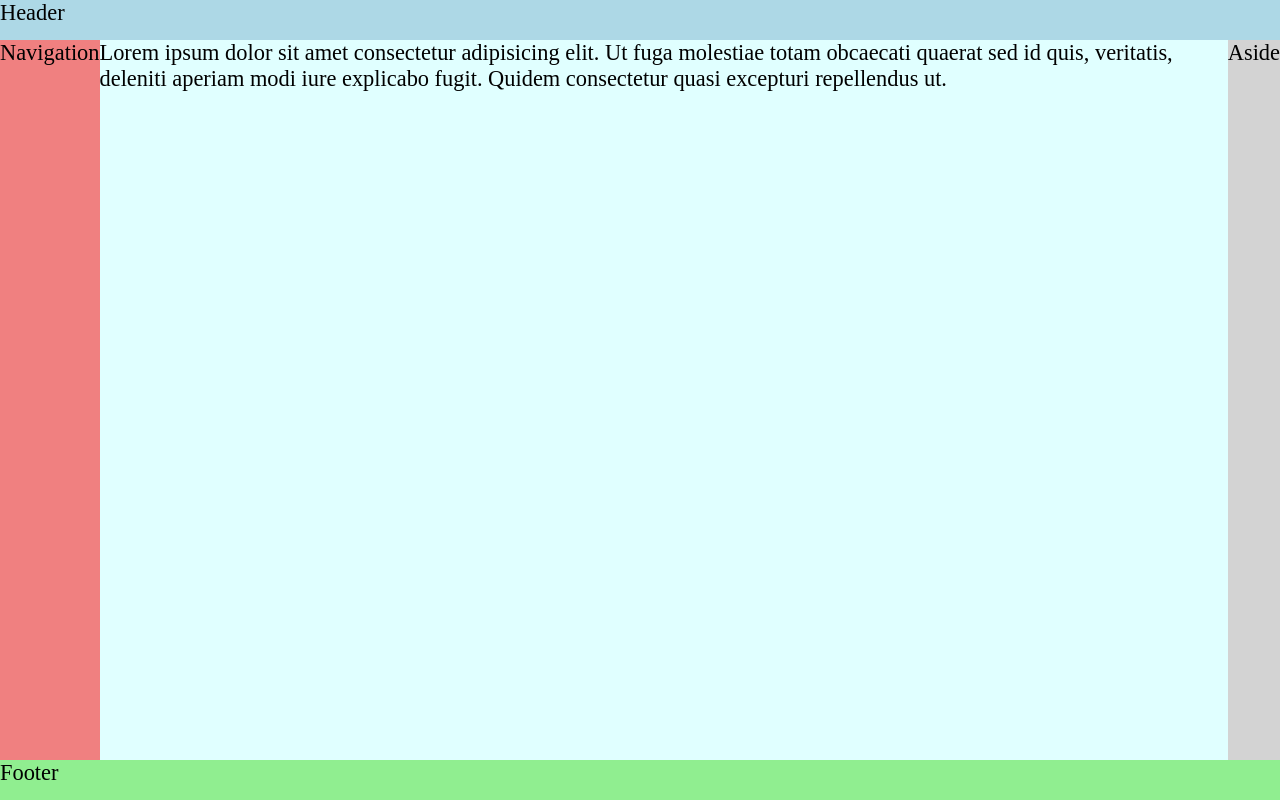
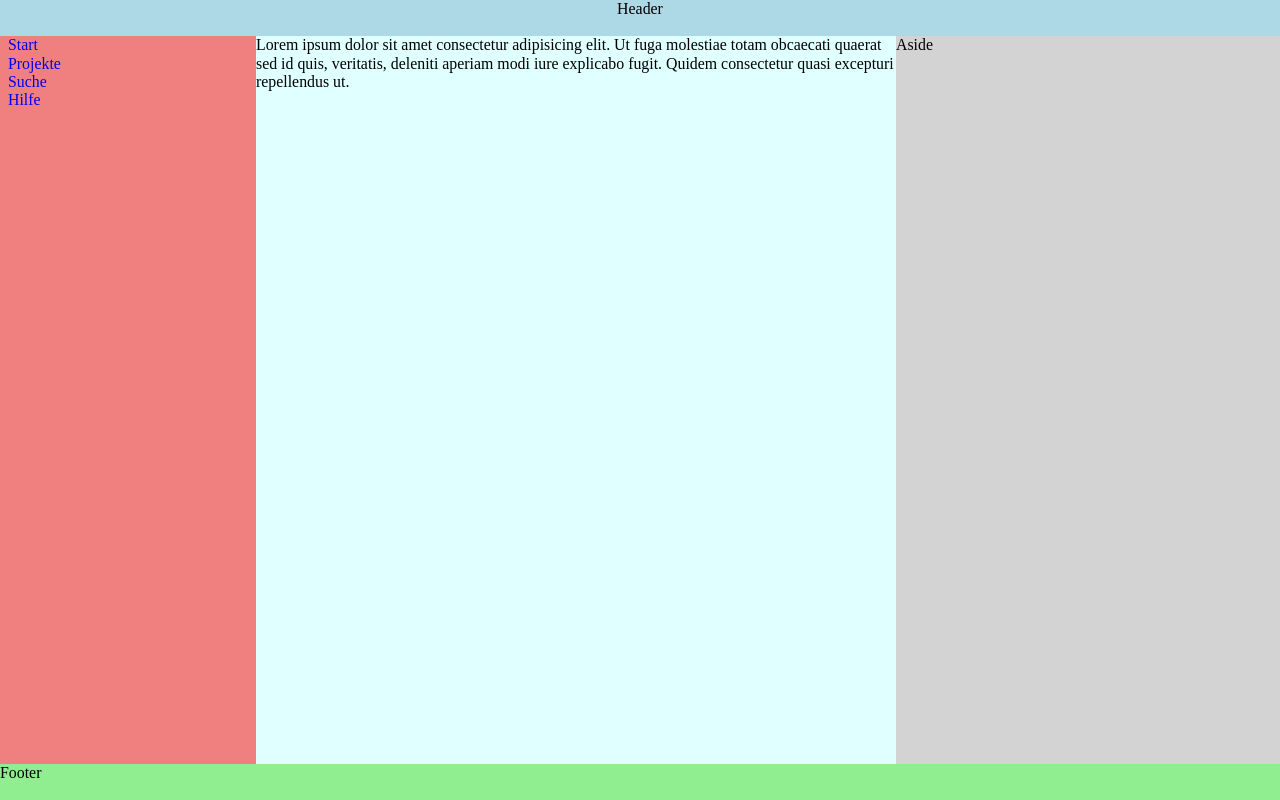
Before and after one commit to stefan-m-prechtl/html5_css3, a plain HTML site: page gridtest/gridtest.html in a window 1280 px wide. Drawn offline with Linux system fonts and the light colour scheme.

Commit message:
Einheiten für Responsive geändert

```diff
--- a/gridtest/gridtest.css
+++ b/gridtest/gridtest.css
@@ -1,6 +1,6 @@
 html {
     box-sizing: border-box;
-    font-size: calc(100% + 0.5vw);
+    font-size: calc(100% + 0.3vw);
 }
 
 *,
@@ -10,13 +10,40 @@ html {
 }
 
 
+/* Generell - unabhänging von Bildschirmgröße */
+
+.div-nav-button {
+    text-align: center;
+}
+
+.nav-ul {
+    margin: 0;
+}
+
+.nav-ul a:link {
+    text-decoration: none;
+}
+
+
 /* CSS-Anweisungen für Bildschirme bis 640 Pixel Breite */
 
 body {
     display: grid;
-    grid-template-rows: calc(10% + 1vh) calc(15% + 1vh) auto auto calc(5% + 1vh);
+    grid-template-rows: 1fr 1fr 10fr 10fr 1fr;
+    grid-template-columns: 100vw;
     grid-template-areas: "header" "nav" "main" "aside" "footer";
     height: 100%;
+}
+
+.nav-button {
+    display: inline;
+}
+
+.nav-button:hover {}
+
+.nav-li {
+    margin-left: 0;
+    display: none;
 }
 
 
@@ -25,8 +52,19 @@ body {
 @media screen and (min-width: 40em) {
     body {
         display: grid;
-        grid-template-rows: calc(10% + 1vh) calc(15% + 1vh) auto calc(5% + 1vh);
-        grid-template-areas: "header header " "nav nav" "main aside" "footer footer"
+        grid-template-rows: 1fr 1fr 20fr 1fr;
+        grid-template-columns: 50vw 50vw;
+        grid-template-areas: "header header " "nav nav" "main aside" "footer footer";
+        font-size: 90%;
+    }
+    .nav-button {
+        display: none;
+    }
+    .nav-ul {
+        padding-left: 1vh;
+    }
+    .nav-li {
+        display: inline-block;
     }
 }
 
@@ -36,20 +74,43 @@ body {
 @media screen and (min-width: 64em) {
     body {
         display: grid;
-        grid-template-rows: 5vh auto 5vh;
-        grid-template-areas: "header header header" "nav main aside" "footer footer footer"
+        grid-template-rows: 1fr 20fr 1fr;
+        grid-template-columns: 20vw 50vw 30vw;
+        grid-template-areas: "header header header" "nav main aside" "footer footer footer";
+        font-size: 80%;
+    }
+    .nav-button {
+        display: none;
+    }
+    .nav-li {
+        display: block;
     }
 }
 
 header {
+    text-align: center;
     grid-area: header;
     background-color: lightblue;
 }
+
+
+/* Navigation */
 
 nav {
     grid-area: nav;
     background-color: lightcoral;
 }
+
+.nav-li {
+    list-style: none;
+}
+
+.nav-li a:link {
+    text-decoration: none;
+}
+
+
+/* Main */
 
 main {
     grid-area: main;
--- a/gridtest/gridtest.html
+++ b/gridtest/gridtest.html
@@ -10,7 +10,19 @@
 
 <body>
     <header>Header</header>
-    <nav>Navigation</nav>
+    <nav>
+        <div class="div-nav-button">
+            <button class="nav-button">&equiv;Navigation öffnen</button>
+        </div>
+
+        <ul class="nav-ul">
+            <li class="nav-li"><a href="#" class="nav-li-a">Start</a></li>
+            <li class="nav-li"><a href="#" class="nav-li-a">Projekte</a></li>
+            <li class="nav-li"><a href="#" class="nav-li-a">Suche</a></li>
+            <li class="nav-li"><a href="#" class="nav-li-a">Hilfe</a></li>
+        </ul>
+
+    </nav>
     <main>Lorem ipsum dolor sit amet consectetur adipisicing elit. Ut fuga molestiae totam obcaecati quaerat sed id quis, veritatis, deleniti aperiam modi iure explicabo fugit. Quidem consectetur quasi excepturi repellendus ut.</main>
     <aside>Aside</aside>
     <footer>Footer</footer>
```
